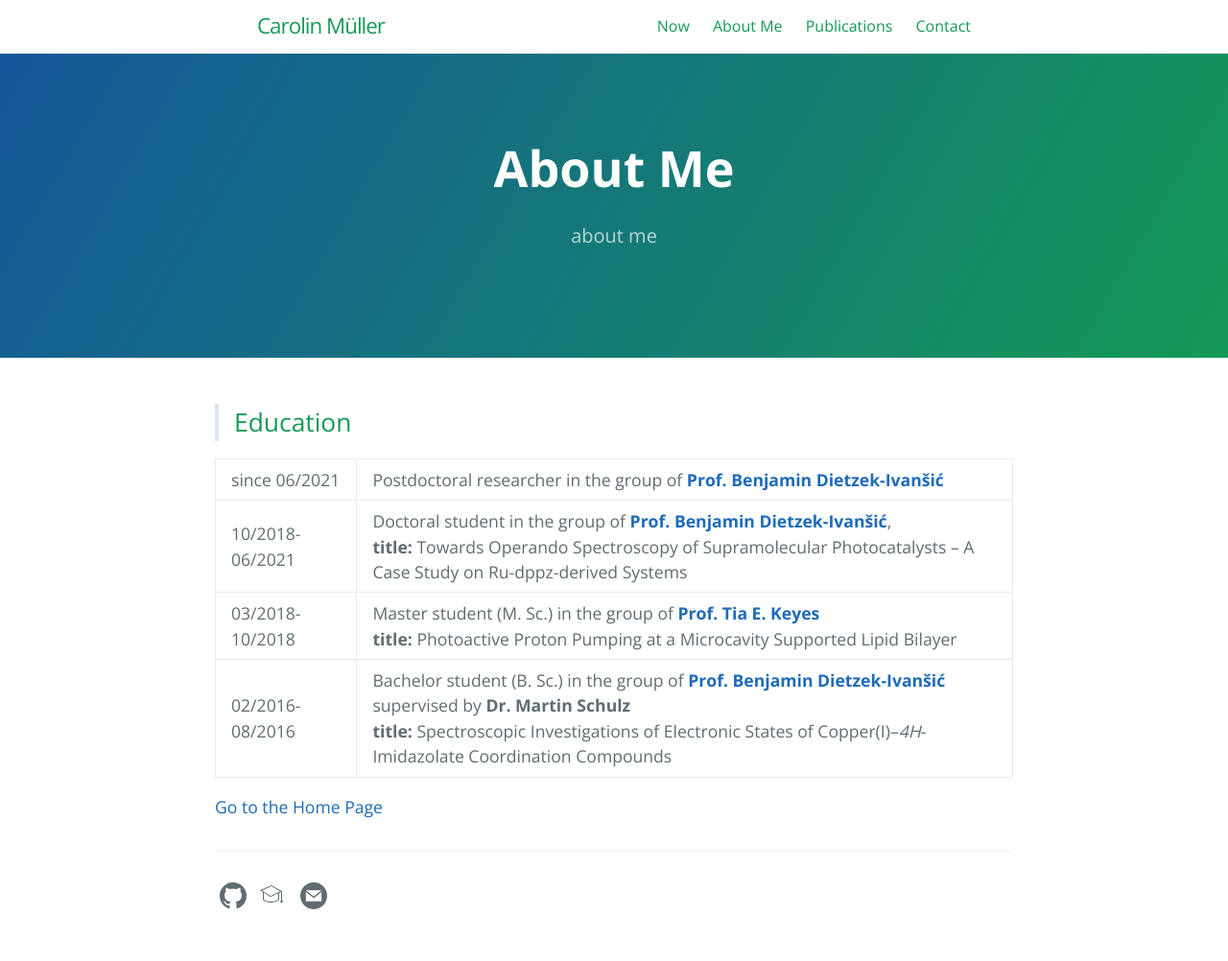
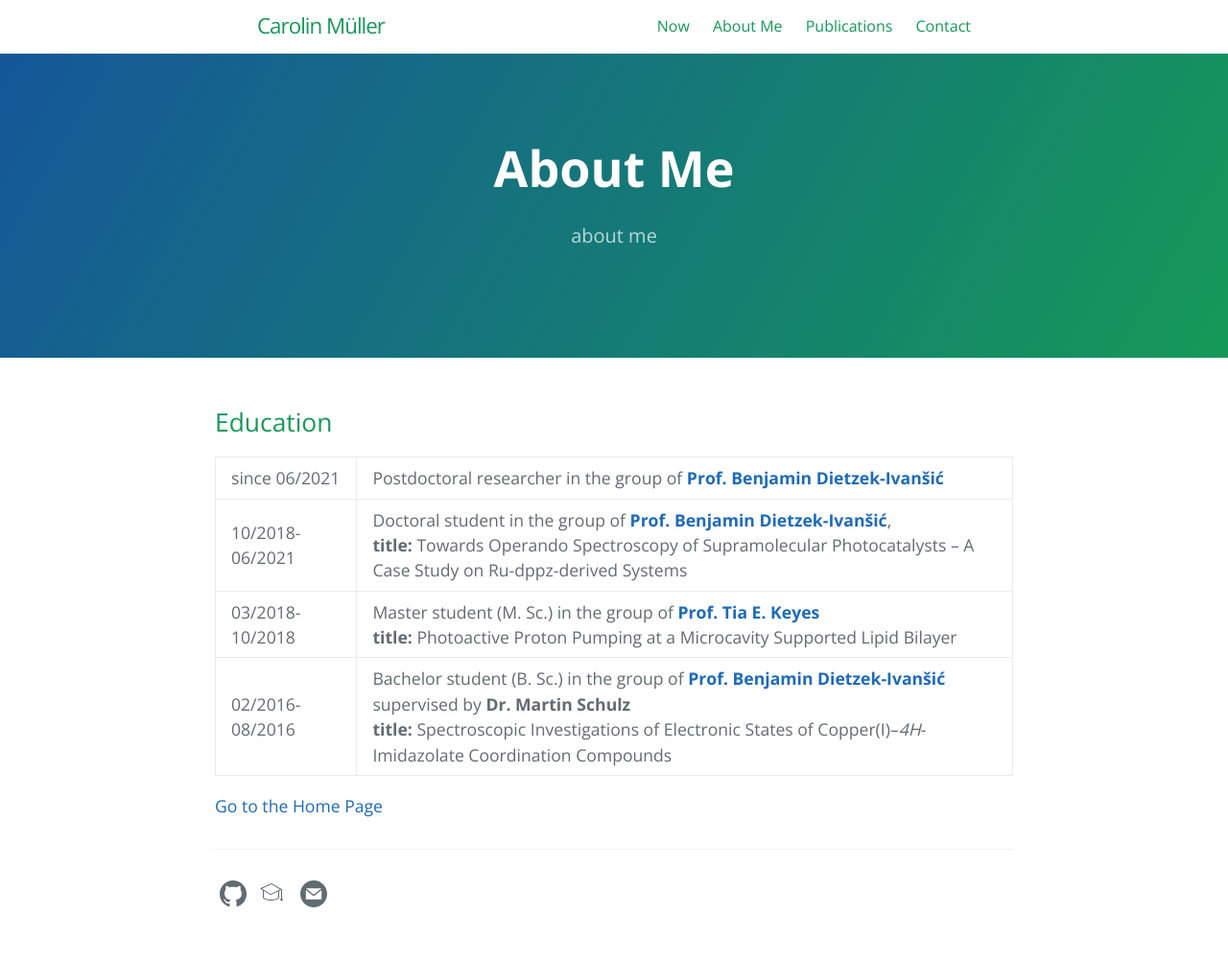
Before and after one commit to carolin-m/carolin-m.github.io, a Jekyll site: the page built from about.md, in a window 1280 px wide. Shown: the whole page at 96% size. Built offline with Jekyll 4.4.1, drawn with Linux system fonts in a browser that asks for light colours.

```diff
--- a/about.md
+++ b/about.md
@@ -7,7 +7,7 @@ ref: about
 order: 0
 ---
 
-> ## Education <br>
+## Education <br>
 
 | since 06/2021 | Postdoctoral researcher in the group of [**Prof. Benjamin Dietzek-Ivanšić**](https://www.ipc.uni-jena.de/en/AGDietzek) |
 | 10/2018-06/2021  | Doctoral student in the group of [**Prof. Benjamin Dietzek-Ivanšić**](https://www.ipc.uni-jena.de/en/AGDietzek), <br />  **title:** Towards Operando Spectroscopy of Supramolecular Photocatalysts – A Case Study on Ru-dppz-derived Systems |
```
